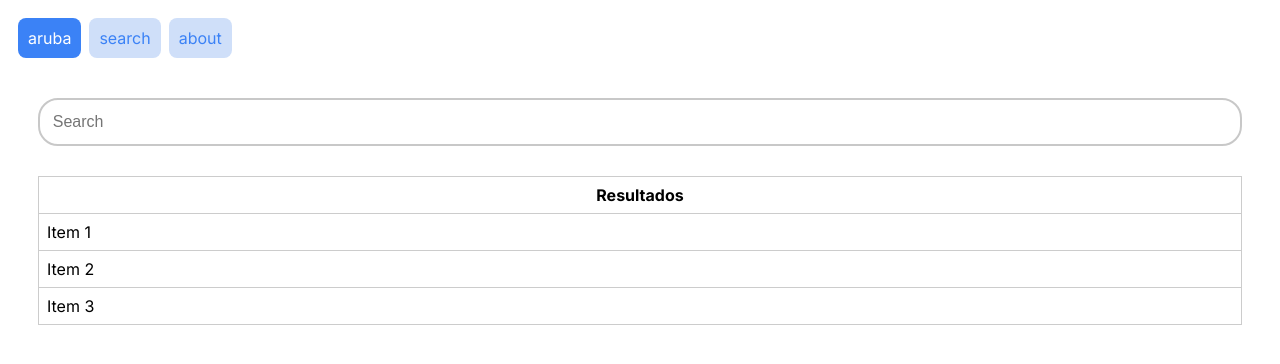
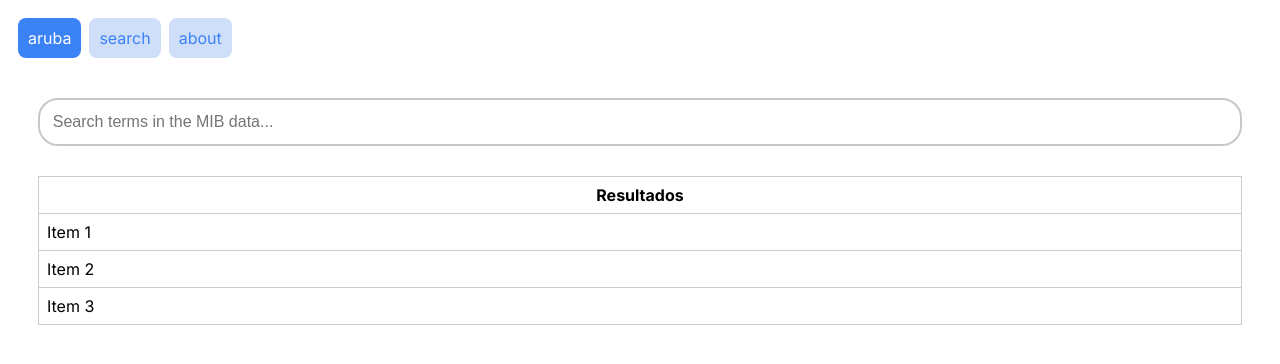
Before and after one commit to S77VEN31/oid_doc_gen, a Next.js app: page / in a window 1280 px wide. Shown: the top 364 px of the page. Built offline with nearby package versions, Linux system fonts and the light colour scheme.

Commit message:
hotfix: placeholder

```diff
--- a/app/components/Inputs/SearchBar/SearchBar.tsx
+++ b/app/components/Inputs/SearchBar/SearchBar.tsx
@@ -26,7 +26,7 @@ const SearchBar: React.FC = () => {
         onChange={handleInputChange}
         value={inputValue}
         required
-        placeholder="Search"
+        placeholder="Search terms in the MIB data..."
         autoComplete="off"
       />
       {inputValue && (
```
